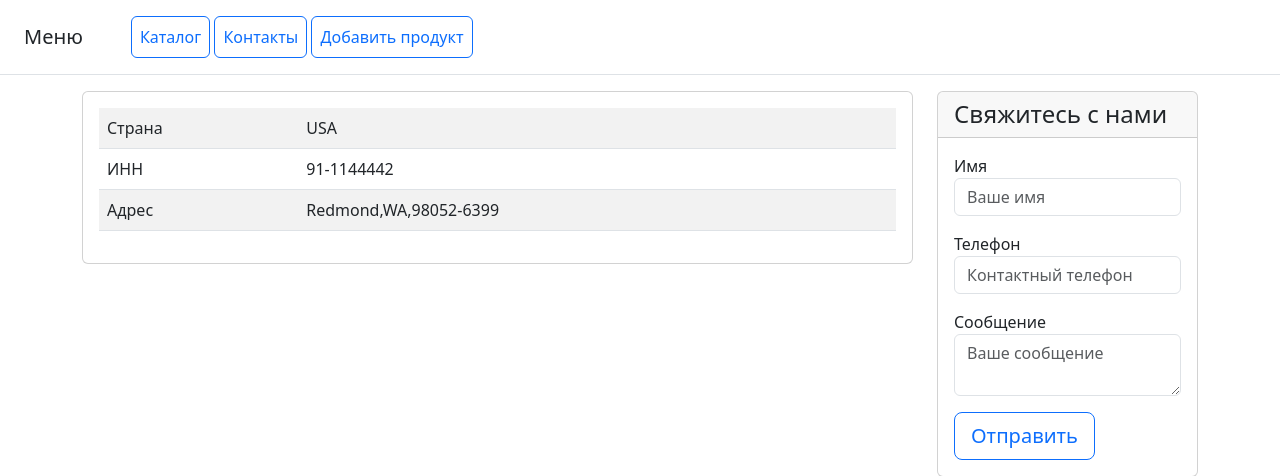
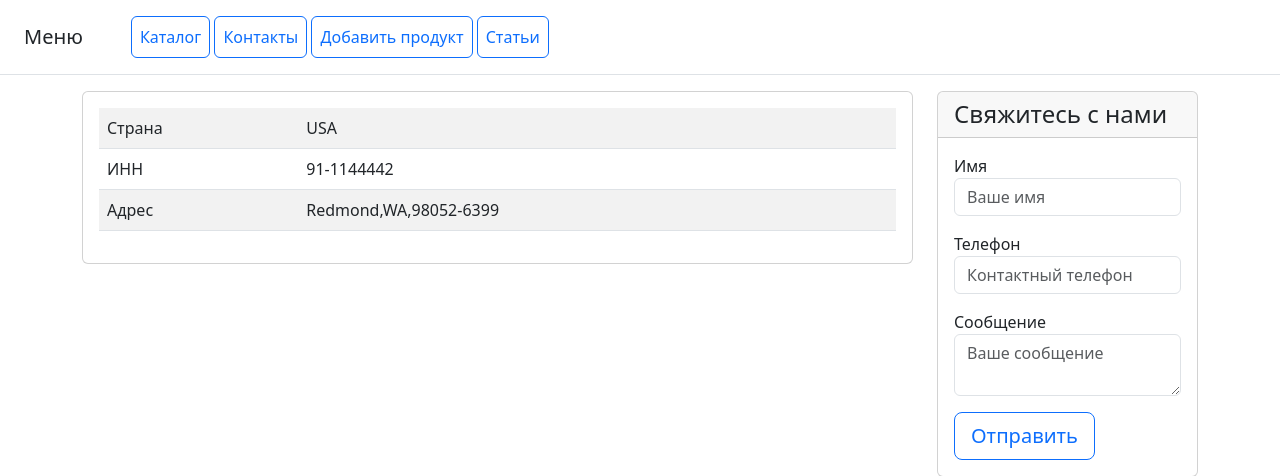
Before and after one commit to GaliulinYar/dz19_2, a Django app: page /contacts/ in a window 1280 px wide. Shown: the top 476 px of the page. Run offline with Django 4.2, Linux system fonts and the light colour scheme; some libraries are stand-ins or nearby versions.

Commit message:
Изменение кнопок меню

```diff
--- a/main/templates/main/base.html
+++ b/main/templates/main/base.html
@@ -19,6 +19,7 @@
         <a class="p-2 btn btn-outline-primary" href="/">Каталог</a>
         <a class="p-2 btn btn-outline-primary" href="/contacts/">Контакты</a>
         <a class="p-2 btn btn-outline-primary" href="/great_prod/">Добавить продукт</a>
+        <a class="p-2 btn btn-outline-primary" href="/blog/">Статьи</a>
     </nav>
 </div>
 </header>
```
